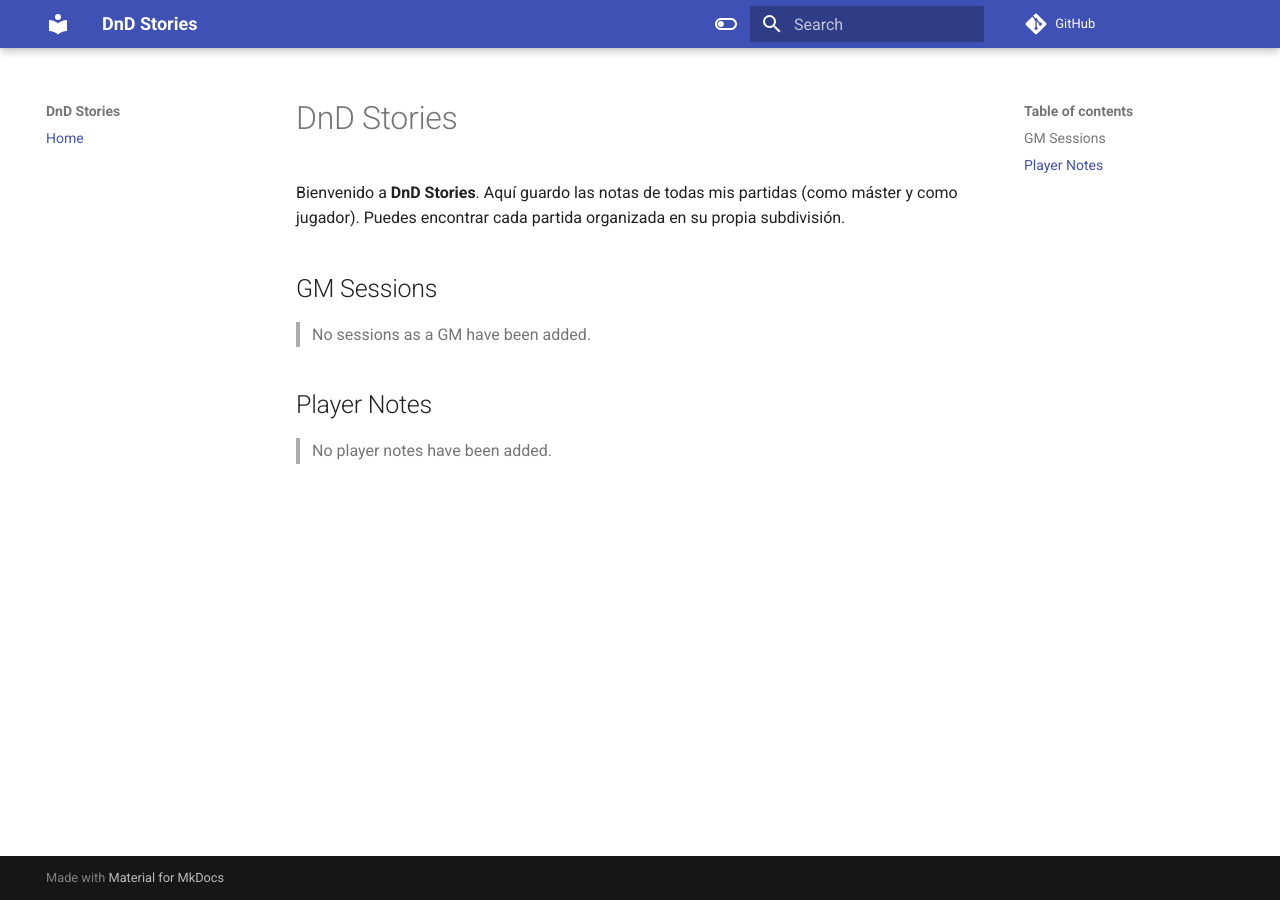
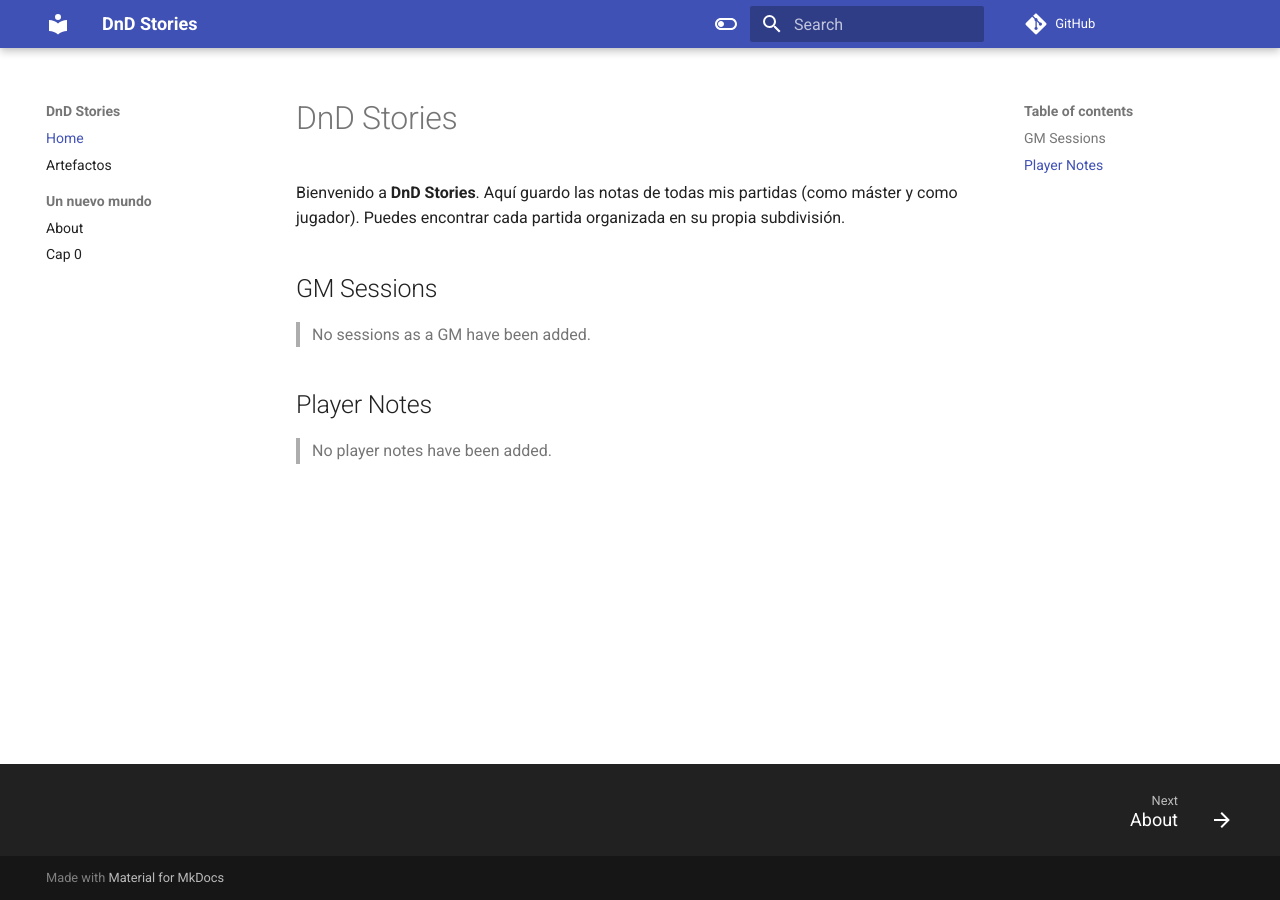
Before and after one commit to Jtachan/DnD-Stories, an MkDocs documentation site: the page built from docs/index.md, in a window 1280 px wide. Built offline with MkDocs 1.6.1 and Material for MkDocs 9.7.7, drawn with Linux system fonts in a browser that asks for light colours; comment, search, counter and statistics services are not loaded; the version menu is left out.

Commit message:
mkdocs.yml

```diff
--- a/mkdocs.yml
+++ b/mkdocs.yml
@@ -2,7 +2,11 @@ site_name: DnD Stories
 repo_url: https://github.com/Jtachan/DnD-Stories
 
 nav:
-  - Home: 'index.md'
+  - Home: index.md
+  - Artefactos: "assets/artefactos.md"
+  - Un nuevo mundo:
+      - About: "un_nuevo_mundo/main.md"
+      - Cap 0: un_nuevo_mundo/cap_0.md
 
 theme:
   name: material
```
